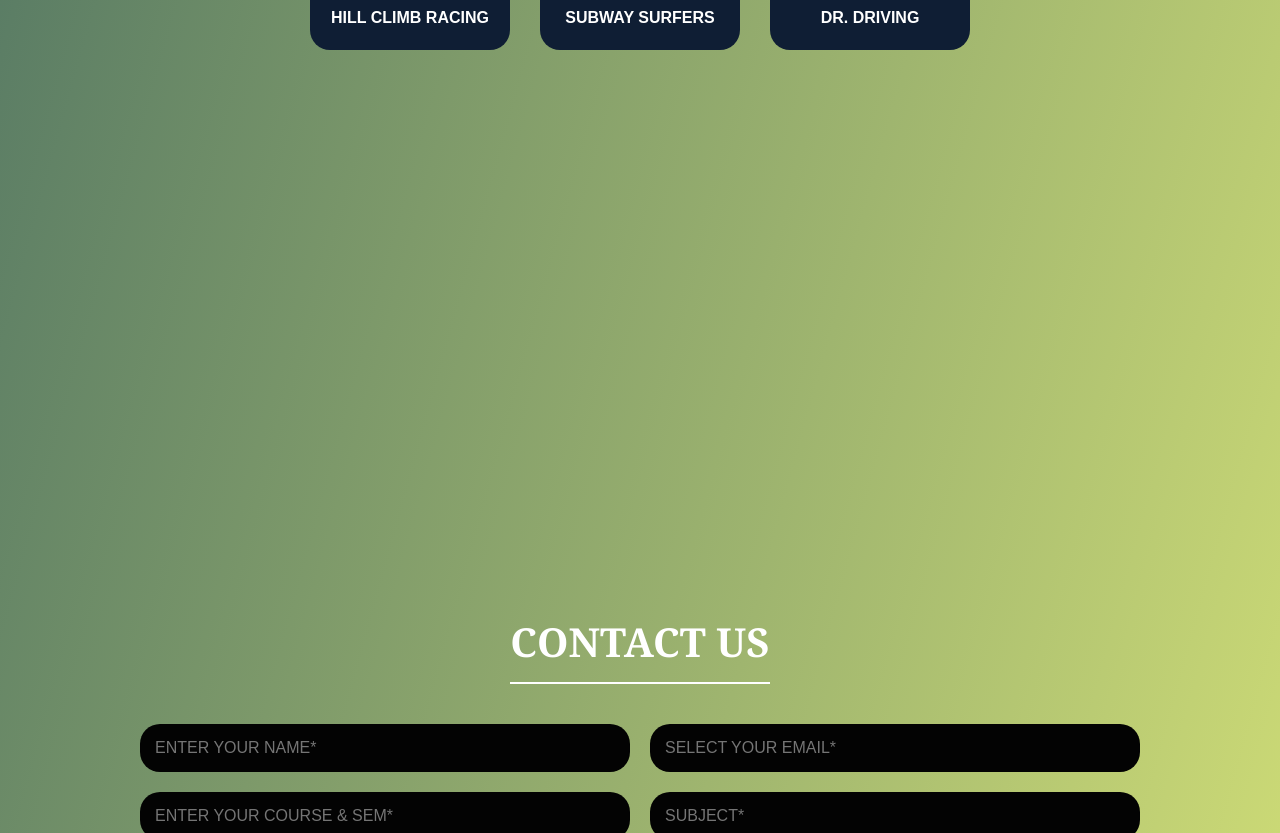
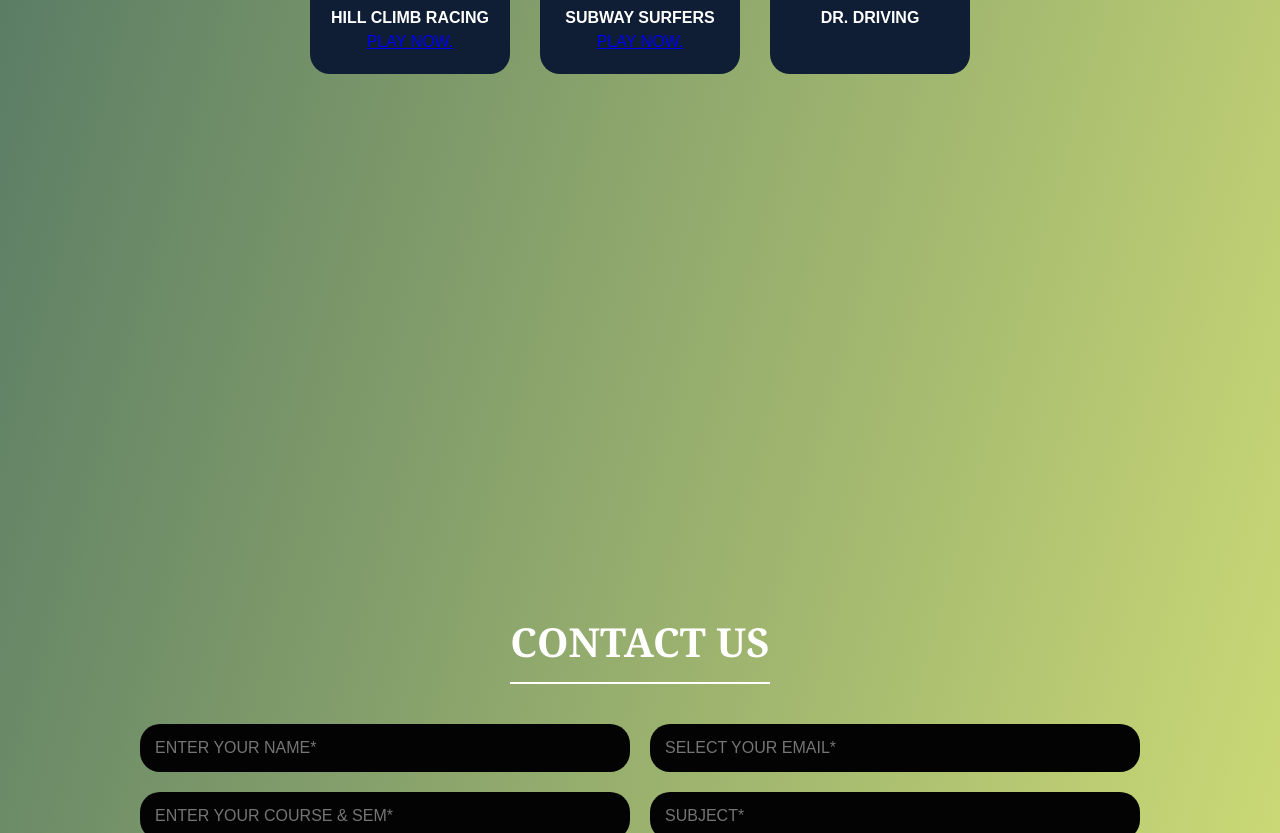
Before and after one commit to Janmejay2005/Capstone_84, a plain HTML site: page finalhtml.html in a window 1280 px wide. Shown: the part 2926-3759 px from the top of the page. Drawn offline with Linux system fonts and the light colour scheme.

Commit message:
Update finalhtml.html

```diff
--- a/finalhtml.html
+++ b/finalhtml.html
@@ -161,11 +161,13 @@
       <div class="game-card">
         <img src="https://play-lh.googleusercontent.com/N0UxhBVUmx8s7y3F7Kqre2AcpXyPDKAp8nHjiPPoOONc_sfugHCYMjBpbUKCMlK_XUs" alt="Hill Climb Racing">
         <h3>HILL CLIMB RACING</h3>
+        <a href="https://poki.com/en/g/hill-climb-racing-lite"> PLAY NOW.</a>
       </div>
 
-      <div class="game-card">
+      <div class="game-card" >
         <img src="https://play-lh.googleusercontent.com/7XhuH3jCxk8ledQ77YBsqthLVgDgAtiVP86b92_6Ljk6JJ7BUwDxidVscphfuAv05Ss" alt="Subway Surfers">
-        <h3>SUBWAY SURFERS</h3>
+        <h3>SUBWAY SURFERS </h3>
+        <a href="https://poki.com/en/g/subway-surfers"> PLAY NOW.</a>
       </div>
 
       <div class="game-card">
```
